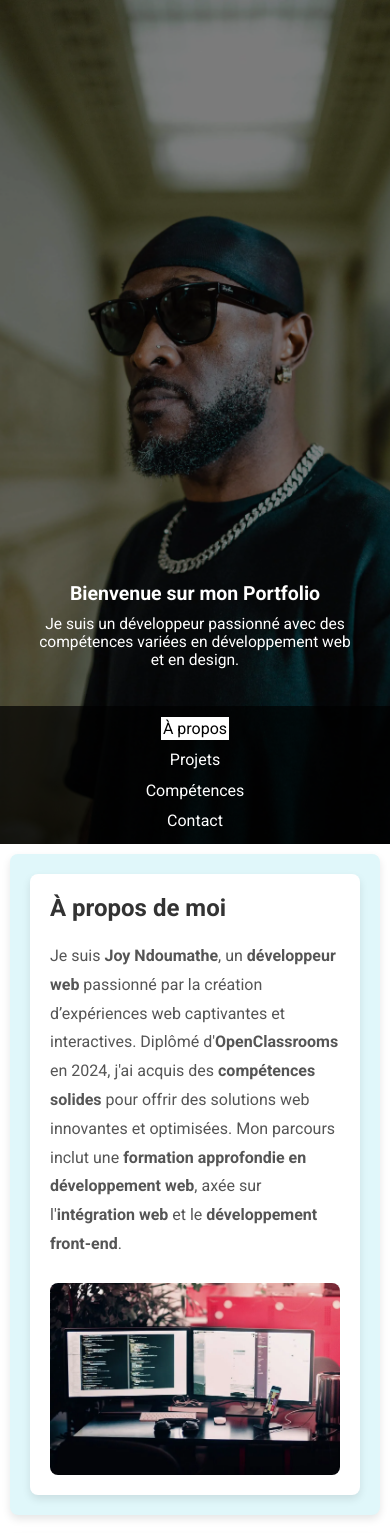
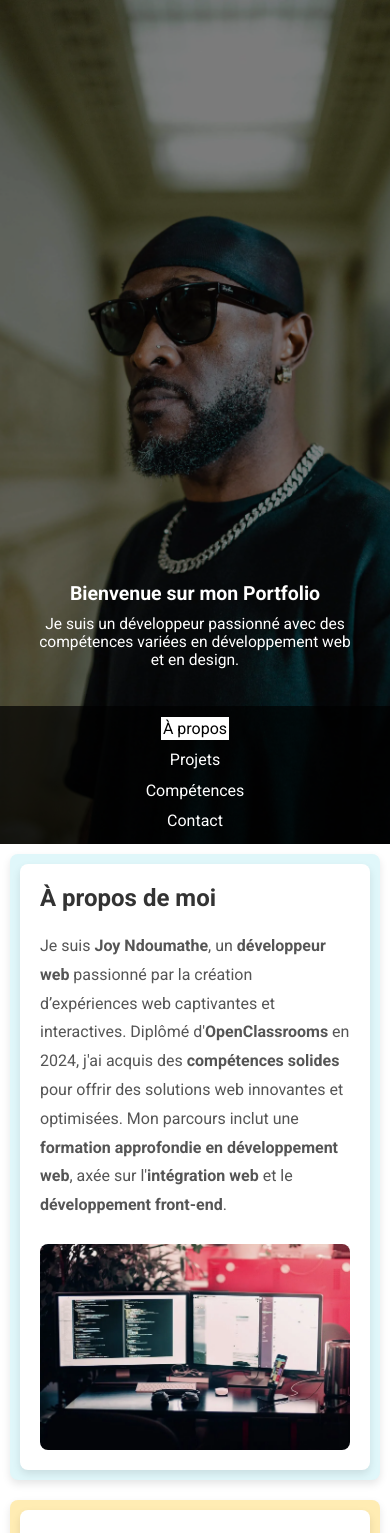
Before and after one commit to NJ4445/mon-portfolio, a React (Create React App) app: page / in a window 390 px wide. Shown: the top 1533 px of the page. Built offline with nearby package versions, Linux system fonts and the light colour scheme.

Commit message:
sup transformation scale  pour les écrans mobiles

```diff
--- a/src/components/Contact/Contact.jsx
+++ b/src/components/Contact/Contact.jsx
@@ -1,5 +1,4 @@
-/* Contact.jsx */
-import React, { useState } from 'react';
+import React, { useState } from 'react'; // Supprimez l'importation de useEffect ici
 import styles from './Contact.module.css';
 
 function Contact() {
@@ -10,6 +9,7 @@ function Contact() {
   });
 
   const [confirmationMessage, setConfirmationMessage] = useState('');
+  const [showConfirmationMessage, setShowConfirmationMessage] = useState(false);
 
   const handleChange = (e) => {
     const { name, value } = e.target;
@@ -31,8 +31,14 @@ function Contact() {
       message: ''
     });
 
-    // Afficher le message de confirmation
-    setConfirmationMessage('Your message has been sent successfully!');
+    // Afficher le message de confirmation et démarrer l'animation
+    setConfirmationMessage('Votre message a été envoyé avec succès !');
+    setShowConfirmationMessage(true);
+
+    // Faire disparaître le message de confirmation après 3 secondes
+    setTimeout(() => {
+      setShowConfirmationMessage(false);
+    }, 3000);
   };
 
   return (
@@ -74,10 +80,14 @@ function Contact() {
             required
           ></textarea>
         </div>
-        <button type="submit" className={styles.submitButton}>Contacter moi</button>
+        <button type="submit" className={styles.submitButton}>Me contacter</button>
       </form>
       {confirmationMessage && (
-        <div className={styles.confirmationMessage}>
+        <div
+          className={`${styles.confirmationMessage} ${
+            showConfirmationMessage ? styles.show : styles.hide
+          }`}
+        >
           {confirmationMessage}
         </div>
       )}
--- a/src/components/Contact/Contact.module.css
+++ b/src/components/Contact/Contact.module.css
@@ -48,6 +48,16 @@
   border: 1px solid #c3e6cb;
   border-radius: 4px;
   text-align: center;
+  opacity: 0;
+  transition: opacity 0.3s ease-in-out;
+}
+
+.show {
+  opacity: 1;
+}
+
+.hide {
+  opacity: 0;
 }
 
 /* Media query pour les petits écrans */
--- a/src/components/Main/Main.module.css
+++ b/src/components/Main/Main.module.css
@@ -1,4 +1,8 @@
-/* Main.module.css */
+/* Styles généraux pour la mise en page */
+body {
+  margin: 0;
+  overflow-x: hidden; /* Empêche le défilement horizontal */
+}
 
 .main {
   padding: 20px;
@@ -13,11 +17,11 @@ section {
   border-radius: 8px;
   box-shadow: 0 4px 8px rgba(0, 0, 0, 0.1);
   color: #333;
-  transition: transform 0.3s ease, box-shadow 0.3s ease;
+  box-sizing: border-box; /* Assure que le padding et la bordure sont inclus dans la largeur totale de l'élément */
+  transition: box-shadow 0.3s ease;
 }
 
 section:hover {
-  transform: scale(1.03);
   box-shadow: 0 8px 16px rgba(0, 0, 0, 0.2);
 }
 
@@ -49,6 +53,14 @@ section h2 {
     padding: 10px;
     gap: 20px;
   }
+
+  section {
+    padding: 10px;
+  }
+
+  section:hover {
+    box-shadow: 0 8px 16px rgba(0, 0, 0, 0.2);
+  }
 }
 
 @media (min-width: 769px) {
```
